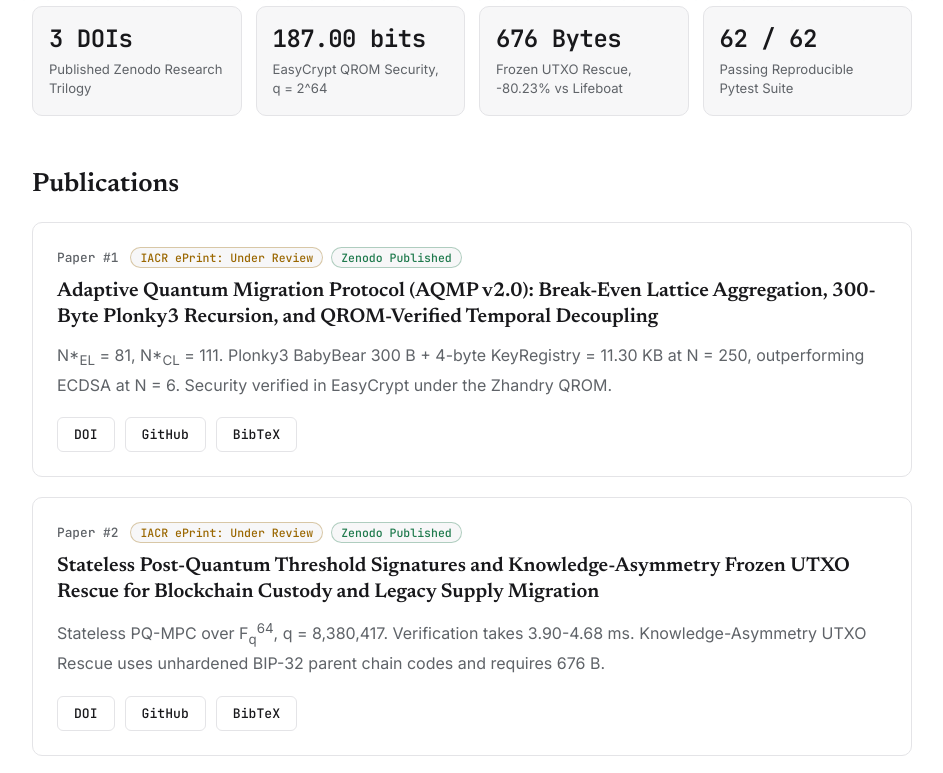
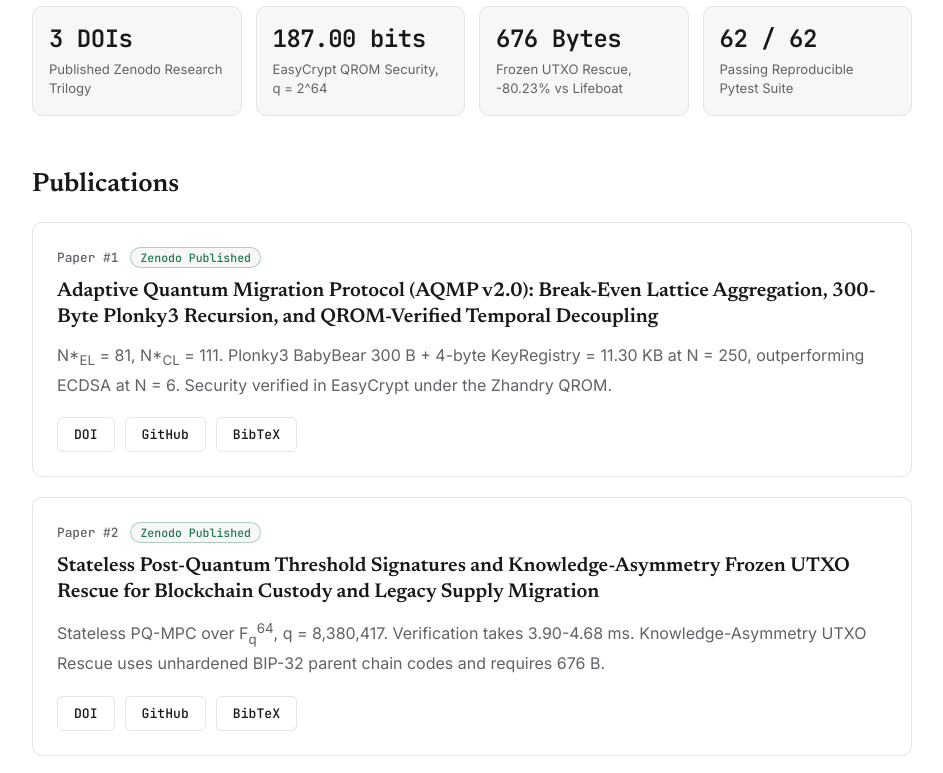
Before and after one commit to laudzakusuma/laudzakusuma.github.io, a plain HTML site: page index.html in a window 1280 px wide. Shown: the part 305-1078 px from the top of the page, without its empty margins (168-1111 px from the left). Drawn offline with Linux system fonts and the light colour scheme.

Commit message:
chore: update publication status badges

```diff
--- a/index.html
+++ b/index.html
@@ -135,7 +135,7 @@ footer{margin-top:56px;padding:22px 0 44px;border-top:1px solid var(--line);font
 <h2>Publications</h2>
 
 <article class="paper rv">
-<div class="meta"><span class="tag">Paper #1</span><span class="badge rev">IACR ePrint: Under Review</span><span class="badge ok">Zenodo Published</span></div>
+<div class="meta"><span class="tag">Paper #1</span><span class="badge ok">Zenodo Published</span></div>
 <h3>Adaptive Quantum Migration Protocol (AQMP v2.0): Break-Even Lattice Aggregation, 300-Byte Plonky3 Recursion, and QROM-Verified Temporal Decoupling</h3>
 <p>N*<sub>EL</sub> = 81, N*<sub>CL</sub> = 111. Plonky3 BabyBear 300 B + 4-byte KeyRegistry = 11.30 KB at N = 250, outperforming ECDSA at N = 6. Security verified in EasyCrypt under the Zhandry QROM.</p>
 <div class="btns">
@@ -154,7 +154,7 @@ footer{margin-top:56px;padding:22px 0 44px;border-top:1px solid var(--line);font
 </article>
 
 <article class="paper rv">
-<div class="meta"><span class="tag">Paper #2</span><span class="badge rev">IACR ePrint: Under Review</span><span class="badge ok">Zenodo Published</span></div>
+<div class="meta"><span class="tag">Paper #2</span><span class="badge ok">Zenodo Published</span></div>
 <h3>Stateless Post-Quantum Threshold Signatures and Knowledge-Asymmetry Frozen UTXO Rescue for Blockchain Custody and Legacy Supply Migration</h3>
 <p>Stateless PQ-MPC over F<sub>q</sub><sup>64</sup>, q = 8,380,417. Verification takes 3.90-4.68 ms. Knowledge-Asymmetry UTXO Rescue uses unhardened BIP-32 parent chain codes and requires 676 B.</p>
 <div class="btns">
```
